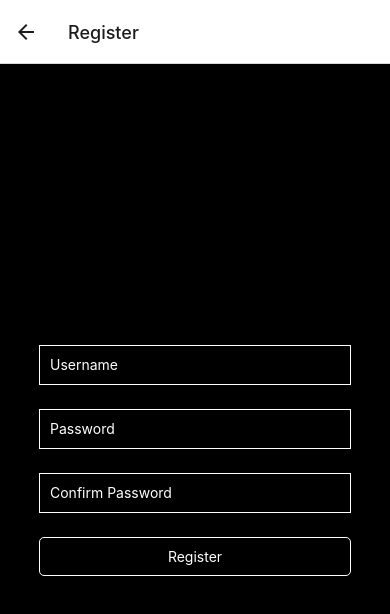
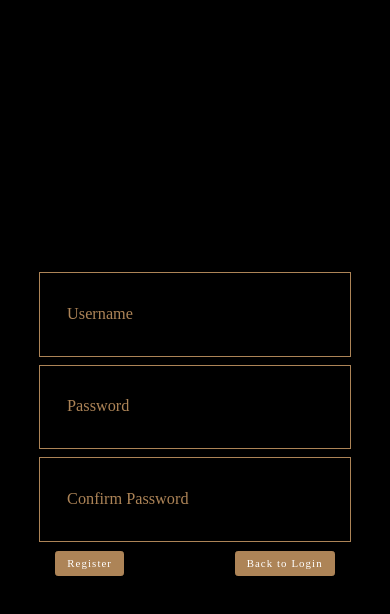
Before and after one commit to licomobrusli/staff, a React Native app: screen /Register in a window 390 px wide. Shown: the top 614 px of the page. Built offline with nearby package versions, Linux system fonts and the light colour scheme.

Commit message:
aesthetic adjusts NEXT set up an employee and test register and login

```diff
--- a/config/appNavigator.tsx
+++ b/config/appNavigator.tsx
@@ -5,18 +5,20 @@ import { NavigationContainer } from '@react-navigation/native';
 import LoginScreen from '../screens/login';
 import MenuScreen from '../screens/menu';
 import RegisterScreen from '../screens/register';
-import { SafeAreaView } from 'react-native';
 
 const Stack = createStackNavigator();
 
 const AppNavigator = () => {
     return (
         <NavigationContainer>
-                <Stack.Navigator initialRouteName="Login">
-                    <Stack.Screen name="Login" component={LoginScreen} />
-                    <Stack.Screen name="Register" component={RegisterScreen} />
-                    <Stack.Screen name="Menu" component={MenuScreen} />
-                </Stack.Navigator>
+            <Stack.Navigator
+                initialRouteName="Login"
+                screenOptions={{ headerShown: false }}
+            >
+                <Stack.Screen name="Login" component={LoginScreen} />
+                <Stack.Screen name="Register" component={RegisterScreen} />
+                <Stack.Screen name="Menu" component={MenuScreen} />
+            </Stack.Navigator>
         </NavigationContainer>
     );
 };
--- /dev/null
+++ b/config/buttons.tsx
@@ -0,0 +1,157 @@
+// buttons.tsx
+import React, { FC } from 'react';
+import { View, TouchableOpacity, Text, Image, StyleSheet } from 'react-native';
+import fonts from '../config/fonts';
+import SDims from '../config/dimensions';
+
+// Define color constants
+// this should eventually be moved to a config file
+const COLOR_A = '#AD8457';
+const COLOR_B = 'black';
+
+interface ButtonAProps {
+  title?: string;
+  image?: any;
+  onPress: () => void;
+  color: 'A' | 'B';
+}
+
+interface ButtonBProps {
+  title: string;
+  onPress: () => void;
+  color: 'A' | 'B';
+}
+
+interface ContainerBProps {
+  children: React.ReactNode;
+}
+
+interface listButtonProps {
+  name: string;
+  price: string;
+  onPress?: () => void;
+  style?: object;
+}
+
+const styles = StyleSheet.create({
+  // button styles
+  buttonA: {
+    paddingVertical: SDims.D20px,
+    paddingHorizontal: SDims.D40px,
+    backgroundColor: '#AD8457',
+    borderColor: '#AD8457',
+    borderWidth: SDims.D2px,
+    borderRadius: SDims.D10px,
+    alignItems: 'center',
+    justifyContent: 'center',
+  },
+
+  imageStyle: {
+    width: SDims.D30px,  // Set your desired width
+    height: SDims.D50px,  // Set your desired height
+    resizeMode: 'stretch'
+  },
+
+  buttonB: {
+    flexDirection: 'column',
+    padding: SDims.D12px,
+    borderColor: '#AD8457',
+    borderWidth: SDims.D2px,
+    borderRadius: SDims.D10px,
+    height: SDims.Height10p,
+    width: SDims.Width1_4f,
+    alignItems: 'center',
+    justifyContent: 'center',
+  },
+
+  containerB: {
+      flexDirection: 'row',
+      alignItems: 'center',
+      alignSelf: 'center',
+      backgroundColor: 'black'
+  },
+
+  ListButton: {
+    margin: SDims.D5px,
+    paddingVertical: SDims.D20px,
+    paddingHorizontal: SDims.D40px,
+    backgroundColor: '#AD8457',
+    borderColor: '#AD8457',
+    borderWidth: SDims.D2px,
+    borderRadius: SDims.D10px,
+    flexDirection: 'row',
+    justifyContent: 'space-between',
+    alignItems: 'center',
+    alignSelf: 'center',
+    width: SDims.Width50p + SDims.Width5p,
+  },
+
+  // button text styles
+  buttonAText: {
+    ...fonts.txtButtonA,
+  },
+  buttonBText: {
+    ...fonts.txtCard,
+  },
+  listButtonText: {
+    ...fonts.txtList,
+  },
+
+  name: {
+    flex: 4.2,
+    textAlign: 'left',
+    paddingLeft: SDims.D10px,
+  },
+  price: {
+    flex: 1,
+    textAlign: 'right',
+    paddingRight: SDims.D10px,
+  },
+
+});
+
+const ButtonA: FC<ButtonAProps> = ({ title, image, onPress, color }) => {
+  const backgroundColor = color === 'A' ? COLOR_A : COLOR_B;
+  return (
+    <TouchableOpacity style={[styles.buttonA, { backgroundColor }]} onPress={onPress}>
+      {image ? <Image source={image} style={styles.imageStyle} /> : <Text style={styles.buttonAText}>{title}</Text>}
+    </TouchableOpacity>
+  );
+};
+
+const ButtonB: FC<ButtonBProps> = ({ title, onPress, color }) => {
+  const backgroundColor = color === 'A' ? COLOR_A : COLOR_B;
+  return (
+    <TouchableOpacity style={[styles.buttonB, { backgroundColor }]} onPress={onPress}>
+      <Text style={styles.buttonBText}>{title}</Text>
+    </TouchableOpacity>
+  );
+};
+
+const ContainerB: FC<ContainerBProps> = ({ children }) => {
+  return (
+    <View style={styles.containerB}>
+      {children}
+    </View>
+  );
+};
+
+
+
+const ListButton: FC<listButtonProps> = ({ name, price, onPress = () => {}, style }) => {
+  return (
+    <TouchableOpacity style={[styles.ListButton, style]} onPress={onPress}>
+      <Text style={[styles.listButtonText, styles.name]}>{name}</Text>
+      <Text style={[styles.listButtonText, styles.price]}>{price}</Text>
+    </TouchableOpacity>
+  );
+};
+
+const Buttons = {
+  ButtonA,
+  ButtonB,
+  ContainerB,
+  ListButton,
+};
+
+export default Buttons;
--- /dev/null
+++ b/config/dimensions.ts
@@ -0,0 +1,129 @@
+// dimensions.ts
+import { Dimensions } from 'react-native';
+
+// define all the dimensions used in the app
+class SDims {
+    screenHeight: number;
+    screenWidth: number;
+    D1px: number;
+    D2px: number;
+    D5px: number;
+    D10px: number;
+    D12px: number;
+    D20px: number;
+    D30px: number;
+    D40px: number;
+    D50px: number;
+    D60px: number;
+    D70px: number;
+    D80px: number;
+    D90px: number;
+    D100px: number;
+    D200px: number;
+
+    Height5p: number;
+    Height10p: number;
+    Height20p: number; HeightTopSection: number;
+    Height30p: number;
+    Height40p: number;
+    Height47p: number;
+    Height48p: number;
+    Height49p: number;
+    Height50p: number;
+    Height60p: number;
+    Height70p: number; HeightCentralSection: number;
+    Height80p: number;
+    Height90p: number;
+    Height100p: number;
+    Height1_3f: number;
+    Height2_3f: number;
+    Height1_4f: number;
+    Height3_4f: number;
+    Height1_8f: number;
+
+    Width2dot5p: number;
+    Width5p: number;
+    Width10p: number;
+    Width20p: number;
+    Width30p: number;
+    Width40p: number;
+    Width50p: number;
+    Width60p: number;
+    Width70p: number;
+    Width80p: number;
+    Width90p: number;
+    Width100p: number;
+    Width1_3f: number;
+    Width2_3f: number;
+    Width1_4f: number;
+    Width3_4f: number;
+
+    // initialise all dimensions
+    constructor() {
+        this.screenHeight = Dimensions.get('window').height;
+        this.screenWidth = Dimensions.get('window').width;
+
+        // initialise all properties
+
+        // new
+        this.D1px = this.screenWidth / 1440;
+        this.D2px = this.screenWidth / 720;
+        this.D5px = this.screenWidth / 288;
+        this.D10px = this.screenWidth / 144;
+        this.D12px = this.screenWidth / 96;
+        this.D20px = this.screenWidth / 72;
+        this.D30px = this.screenWidth / 48;
+        this.D40px = this.screenWidth / 36;
+        this.D50px = this.screenWidth / 28.8;
+        this.D60px = this.screenWidth / 24;
+        this.D70px = this.screenWidth / 20.57;
+        this.D80px = this.screenWidth / 18;
+        this.D90px = this.screenWidth / 16;
+        this.D100px = this.screenWidth / 14.4;
+        this.D200px = this.screenWidth / 7.2;
+
+        // old
+        this.Height5p = this.screenHeight * 0.05;
+        this.Height10p = this.screenHeight * 0.1;
+        this.Height20p = this.screenHeight * 0.2; this.HeightTopSection = this.screenHeight * 0.2;
+        this.Height30p = this.screenHeight * 0.3;
+        this.Height40p = this.screenHeight * 0.4;
+        this.Height47p = this.screenHeight * 0.47;
+        this.Height48p = this.screenHeight * 0.48;
+        this.Height49p = this.screenHeight * 0.49;
+        this.Height50p = this.screenHeight * 0.5;
+        this.Height60p = this.screenHeight * 0.6;
+        this.Height70p = this.screenHeight * 0.7; this.HeightCentralSection = this.screenHeight * 0.7;
+        this.Height80p = this.screenHeight * 0.8;
+        this.Height90p = this.screenHeight * 0.9;
+        this.Height100p = this.screenHeight * 1;
+        this.Height1_3f = this.screenHeight / 3;
+        this.Height2_3f = (this.screenHeight / 3) * 2;
+        this.Height1_4f = this.screenHeight / 4;
+        this.Height3_4f = (this.screenHeight / 4) * 3;
+        this.Height1_8f = this.screenHeight / 8;
+
+        this.Width2dot5p = this.screenWidth * 0.025;
+        this.Width5p = this.screenWidth * 0.05;
+        this.Width10p = this.screenWidth * 0.1;
+        this.Width20p = this.screenWidth * 0.2;
+        this.Width30p = this.screenWidth * 0.3;
+        this.Width40p = this.screenWidth * 0.4;
+        this.Width50p = this.screenWidth * 0.5;
+        this.Width60p = this.screenWidth * 0.6;
+        this.Width70p = this.screenWidth * 0.7;
+        this.Width80p = this.screenWidth * 0.8;
+        this.Width90p = this.screenWidth * 0.9;
+        this.Width100p = this.screenWidth * 1;
+        this.Width1_3f = this.screenWidth / 3;
+        this.Width2_3f = (this.screenWidth / 3) * 2;
+        this.Width1_4f = this.screenWidth / 4;
+        this.Width3_4f = (this.screenWidth / 4) * 3;
+    }
+}
+
+// Creating a singleton instance
+const instance = new SDims();
+
+// Exporting the singleton instance
+export default instance;
--- /dev/null
+++ b/config/fonts.tsx
@@ -0,0 +1,57 @@
+// fonts.tsx
+import { StyleSheet, Dimensions, PixelRatio } from 'react-native';
+// WorkSans available weights:
+  // Black, ExtraBold, Bold, SemiBold, Medium, Regular (name: WorkSans), Light, ExtraLight, Thin, Hairline
+
+// Get screen width
+const screenWidth = Dimensions.get('window').width;
+
+// Base screen width for scaling
+const baseScreenWidth = 1440;
+
+// Function to calculate adaptive font size
+const adaptiveFontSize = (baseSize: number) => {
+  const scaleFactor = PixelRatio.getFontScale(); // Gets the device font scale factor
+  return (screenWidth / baseScreenWidth) * baseSize / scaleFactor;
+};
+
+const fonts = StyleSheet.create({
+  txtBanner: {
+    textAlign: 'center',
+    textAlignVertical: 'center',
+    fontFamily: 'WorkSansSemiBold',
+    fontSize: adaptiveFontSize(80),
+    letterSpacing: adaptiveFontSize(4),
+    color: '#AD8457',
+    textTransform: 'uppercase',
+  },
+
+  txtButtonA: {
+    textAlign: 'center',
+    textAlignVertical: 'center',
+    fontFamily: 'WorkSansSemiBold',
+    fontSize: adaptiveFontSize(40),
+    letterSpacing: adaptiveFontSize(4),
+    color: 'white',
+  },
+
+  txtList: {
+    textAlign: 'center',
+    textAlignVertical: 'center',
+    fontFamily: 'WorkSansSemiBold',
+    fontSize: adaptiveFontSize(40),
+    letterSpacing: adaptiveFontSize(4),
+    color: 'white',
+  },
+
+  txtCard: {
+    textAlign: 'center',
+    textAlignVertical: 'center',
+    fontFamily: 'WorkSansBold',
+    fontSize: adaptiveFontSize(60),
+    letterSpacing: adaptiveFontSize(4),
+    color: 'white',
+  },
+});
+
+export default fonts;
--- a/screens/login.tsx
+++ b/screens/login.tsx
@@ -1,9 +1,11 @@
-// login.tsx
 import React, { useState } from 'react';
-import { StyleSheet, TextInput, View, Button, Alert } from 'react-native';
+import { StyleSheet, TextInput, View, Alert } from 'react-native';
 import { StackNavigationProp } from '@react-navigation/stack';
 import LoginModalFail from '../modals/loginModalFail';
 import { login } from '../config/apiCalls';
+import fonts from '../config/fonts';
+import SDims from '../config/dimensions';
+import Buttons from '../config/buttons'; // Adjust the path as necessary
 
 type Props = {
     navigation: StackNavigationProp<any, any>;
@@ -24,8 +26,6 @@ const LoginScreen: React.FC<Props> = ({ navigation }) => {
                 setShowModal(true);
             }
         } catch (error) {
-            // Handle login error
-            // You might want to show a different message or log this error differently
             setShowModal(true);
             console.error('Login failed:', error);
         }
@@ -33,13 +33,12 @@ const LoginScreen: React.FC<Props> = ({ navigation }) => {
 
     return (
         <View style={styles.container}>
-            <View style={styles.bannerContainer}></View>
             <TextInput
                 style={styles.input}
                 onChangeText={setUsername}
                 value={username}
                 placeholder="Username"
-                placeholderTextColor="#fff"
+                placeholderTextColor="#AD8457" // Change color here
                 keyboardType="default"
             />
             <TextInput
@@ -47,12 +46,14 @@ const LoginScreen: React.FC<Props> = ({ navigation }) => {
                 onChangeText={setPassword}
                 value={password}
                 placeholder="Password"
-                placeholderTextColor="#fff"
+                placeholderTextColor="#AD8457" // Change color here
                 secureTextEntry={true}
             />
-            <Button title="Login" onPress={handleLogin} color="white" />
-            <Button title="Register" onPress={() => navigation.navigate('Register')} color="white"/>
-            {showModal && <LoginModalFail onClose={() => setShowModal(false)} navigation={navigation} />}
+            <View>
+                <Buttons.ButtonA title="Login" onPress={handleLogin} color="A" />
+                <Buttons.ButtonA title="Register" onPress={() => navigation.navigate('Register')} color="A" />
+                {showModal && <LoginModalFail onClose={() => setShowModal(false)} navigation={navigation} />}
+            </View>
         </View>
     );
 };
@@ -60,27 +61,20 @@ const LoginScreen: React.FC<Props> = ({ navigation }) => {
 const styles = StyleSheet.create({
     container: {
         flex: 1,
-        backgroundColor: 'black',
+        backgroundColor: 'black', // Keep or change as necessary
         alignItems: 'center',
         justifyContent: 'center',
     },
-    bannerContainer: {
-        position: 'absolute',
-        top: 0,
-        width: '100%',
-        height: '33%', // Top third of the screen
-        backgroundColor: 'black', // Same as container for now
-        borderBottomWidth: 2,
-        borderBottomColor: 'white',
-    },
     input: {
-        height: 40,
-        margin: 12,
-        borderWidth: 1,
-        padding: 10,
-        borderColor: 'white',
-        color: 'white',
-        width: '80%', // Set width to 80% of screen width
+        height: SDims.Height10p,
+        margin: SDims.D12px,
+        borderWidth: SDims.D2px,
+        padding: SDims.D10px,
+        paddingLeft: SDims.D100px,
+        borderColor: '#AD8457', // Change from white to #AD8457
+        width: SDims.Width80p, // Adjust width according to your dimensions config
+        fontSize: fonts.txtCard.fontSize, // Use font size from txtCard
+        fontFamily: fonts.txtCard.fontFamily, // Use font family from txtCard
     },
 });
 
--- a/screens/register.tsx
+++ b/screens/register.tsx
@@ -3,6 +3,9 @@ import React, { useState } from 'react';
 import { StyleSheet, TextInput, View, TouchableOpacity, Text, Alert } from 'react-native';
 import { StackNavigationProp } from '@react-navigation/stack';
 import { register } from '../config/apiCalls';
+import Buttons from '../config/buttons';
+import fonts from '../config/fonts';
+import SDims from '../config/dimensions';
 
 type Props = {
     navigation: StackNavigationProp<any, any>;
@@ -50,14 +53,14 @@ const RegisterScreen: React.FC<Props> = ({ navigation }) => {
                 onChangeText={setUsername}
                 value={username}
                 placeholder="Username"
-                placeholderTextColor="#fff"
+                placeholderTextColor="#AD8457" // Adjusted color
             />
             <TextInput
                 style={styles.input}
                 onChangeText={setPassword}
                 value={password}
                 placeholder="Password"
-                placeholderTextColor="#fff"
+                placeholderTextColor="#AD8457" // Adjusted color
                 secureTextEntry={true}
             />
             <TextInput
@@ -65,12 +68,13 @@ const RegisterScreen: React.FC<Props> = ({ navigation }) => {
                 onChangeText={setConfirmPassword}
                 value={confirmPassword}
                 placeholder="Confirm Password"
-                placeholderTextColor="#fff"
+                placeholderTextColor="#AD8457" // Adjusted color
                 secureTextEntry={true}
             />
-            <TouchableOpacity style={styles.button} onPress={handleRegister}>
-                <Text style={styles.buttonText}>Register</Text>
-            </TouchableOpacity>
+            <View style={styles.buttonContainer}>
+                <Buttons.ButtonA title="Register" onPress={handleRegister} color="A" />
+                <Buttons.ButtonA title="Back to Login" onPress={() => navigation.goBack()} color="A" />
+            </View>
         </View>
     );
 };
@@ -78,35 +82,30 @@ const RegisterScreen: React.FC<Props> = ({ navigation }) => {
 const styles = StyleSheet.create({
     container: {
         flex: 1,
-        backgroundColor: 'black',
+        backgroundColor: 'black', // Keep or change as necessary
         alignItems: 'center',
         justifyContent: 'center',
     },
     input: {
-        height: 40,
-        margin: 12,
-        borderWidth: 1,
-        padding: 10,
-        borderColor: 'white',
-        color: 'white',
-        width: '80%',
+        height: SDims.Height10p,
+        margin: SDims.D12px,
+        borderWidth: SDims.D2px,
+        padding: SDims.D10px,
+        paddingLeft: SDims.D100px,
+        borderColor: '#AD8457', // Adjusted from white to #AD8457
+        width: SDims.Width80p, // Adjust width according to your dimensions config
+        fontSize: fonts.txtCard.fontSize, // Use font size from txtCard
+        fontFamily: fonts.txtCard.fontFamily, // Use font family from txtCard
     },
-    button: {
-        alignItems: 'center',
-        backgroundColor: 'transparent',
-        borderColor: 'white',
-        borderWidth: 1,
-        borderRadius: 5,
-        padding: 10,
-        width: '80%',
-        marginTop: 12,
-    },
-    buttonText: {
-        color: 'white',
+    buttonContainer: {
+        flexDirection: 'row',
+        justifyContent: 'space-around',
+        width: '100%',
+        marginTop: SDims.D20px,
     },
     validationMessage: {
         color: 'red',
-        marginBottom: 10,
+        marginBottom: SDims.D10px,
     },
 });
 
```
